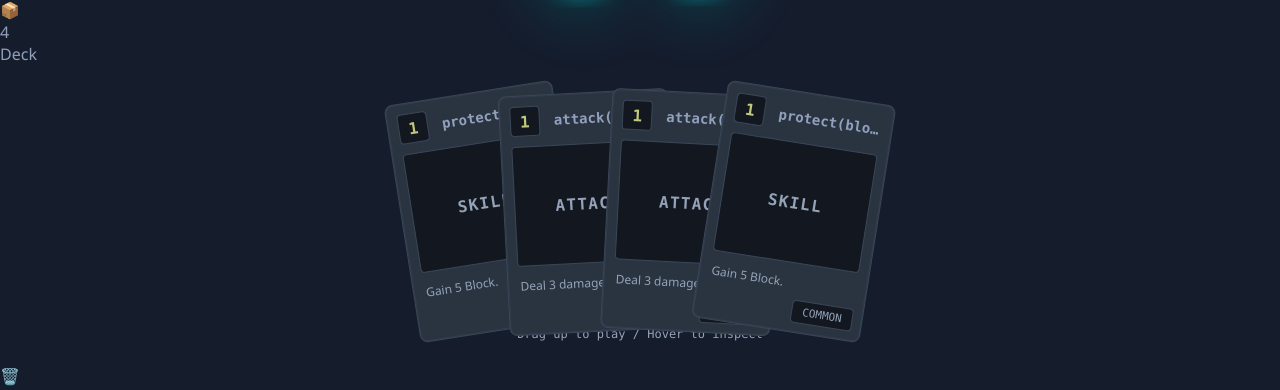
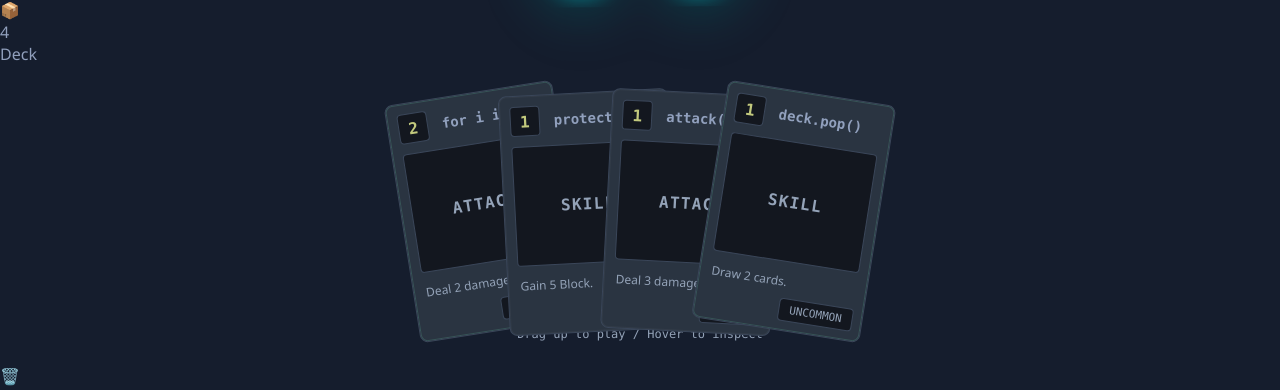
Before and after one commit to oy-hotwater/code-card, a React (Vite) app: page / in a window 1280 px wide. Shown: the part 369-759 px from the top of the page. Built offline with nearby package versions, Linux system fonts and the light colour scheme.

Commit message:
increase card types

```diff
--- a/src/game/cards.ts
+++ b/src/game/cards.ts
@@ -2,7 +2,7 @@ import type { Card } from "./types";
 
 const uid = () => `c_${Date.now()}_${Math.random().toString(16).slice(2)}`;
 
-// カードを量産できるように生成関数を定義
+// 1. 基本攻撃カード
 function createAttackCard(): Card {
   return {
     id: uid(),
@@ -27,6 +27,7 @@ function createAttackCard(): Card {
   };
 }
 
+// 2. 基本防御カード
 function createProtectCard(): Card {
   return {
     id: uid(),
@@ -48,16 +49,138 @@ function createProtectCard(): Card {
   };
 }
 
-// スターターデッキを生成
+// 3. 【新規】変数操作（回復）カード
+function createHealCard(): Card {
+  return {
+    id: uid(),
+    name: "heal(amount=8)",
+    cost: 1,
+    text: "Restore 8 HP.",
+    rarity: "uncommon",
+    kind: "skill",
+    codeLines: [
+      { text: "def heal(amount=8):", log: "回復モジュールを起動..." },
+      { text: "  global player_hp" },
+      {
+        text: "  player_hp += amount",
+        playerHpDelta: 8,
+        log: "プレイヤーのHPが 8 回復した！",
+      },
+      { text: "  return" },
+    ],
+  };
+}
+
+// 4. 【新規】リスト操作（ドロー）カード
+function createDrawCard(): Card {
+  return {
+    id: uid(),
+    name: "deck.pop()",
+    cost: 1,
+    text: "Draw 2 cards.",
+    rarity: "uncommon",
+    kind: "skill",
+    codeLines: [
+      {
+        text: "for _ in range(2):",
+        log: "2回ループして配列(デッキ)を操作します",
+      },
+      { text: "  card = deck.pop()", log: "山札の末尾から要素を pop() で取得" },
+      {
+        text: "  hand.append(card)",
+        playerDrawDelta: 1,
+        log: "手札(配列)に要素を append() して追加！",
+      },
+      { text: "  card = deck.pop()", log: "山札の末尾から要素を pop() で取得" },
+      {
+        text: "  hand.append(card)",
+        playerDrawDelta: 1,
+        log: "手札(配列)に要素を append() して追加！",
+      },
+    ],
+  };
+}
+
+// 5. 【新規】for文（連続攻撃）カード
+function createForLoopCard(): Card {
+  return {
+    id: uid(),
+    name: "for i in range(3)",
+    cost: 2,
+    text: "Deal 2 damage 3 times.",
+    rarity: "uncommon",
+    kind: "attack",
+    codeLines: [
+      {
+        text: "for i in range(3):",
+        log: "ループ処理開始: 3回攻撃を繰り返します",
+      },
+      {
+        text: "  enemy_hp -= 2 # i=0",
+        enemyHpDelta: -2,
+        animTrigger: "damage",
+        log: "1回目のループ: 2ダメージ！",
+      },
+      {
+        text: "  enemy_hp -= 2 # i=1",
+        enemyHpDelta: -2,
+        animTrigger: "damage",
+        log: "2回目のループ: 2ダメージ！",
+      },
+      {
+        text: "  enemy_hp -= 2 # i=2",
+        enemyHpDelta: -2,
+        animTrigger: "damage",
+        log: "3回目のループ: 2ダメージ！",
+      },
+    ],
+  };
+}
+
+// 6. 【新規】OSモジュール/大技（ウイルス除去）カード
+function createVirusRemovalCard(): Card {
+  return {
+    id: uid(),
+    name: "os.remove('/virus')",
+    cost: 3,
+    text: "Deal 18 damage.",
+    rarity: "rare",
+    kind: "attack",
+    damage: 18,
+    codeLines: [
+      {
+        text: "import os",
+        log: "システム権限を取得するため os モジュールをインポート...",
+      },
+      { text: "import shutil", log: "shutil モジュールをインポート..." },
+      {
+        text: "target = '/system/virus_core'",
+        log: "ウイルスのコアディレクトリパスを変数 target に代入",
+      },
+      {
+        text: "shutil.rmtree(target)",
+        enemyHpDelta: -18,
+        animTrigger: "damage",
+        log: "ディレクトリツリーを強制削除！ 18 の大ダメージ！",
+      },
+      {
+        text: "print('Removal complete.')",
+        log: "ウイルス除去処理が完了しました",
+      },
+    ],
+  };
+}
+
+// スターターデッキを生成（新しいカードを盛り込む）
 export function makeStarterDeck(): Card[] {
   return [
     createAttackCard(),
     createAttackCard(),
-    createAttackCard(),
-    createAttackCard(),
     createProtectCard(),
     createProtectCard(),
-    createProtectCard(),
-    createProtectCard(),
+    createHealCard(), // 回復
+    createDrawCard(), // 2枚ドロー
+    createForLoopCard(), // 連続攻撃
+    createVirusRemovalCard(), // ウイルス一掃大技（コスト3）
   ];
 }
--- a/src/game/types.ts
+++ b/src/game/types.ts
@@ -9,6 +9,7 @@ export type CodeLine = {
   enemyHpDelta?: number; // 敵へのダメージ (マイナス値)
   playerHpDelta?: number; // プレイヤーの回復・ダメージ
   playerBlockDelta?: number; // プレイヤーの防御力（ブロック）の増減
+  playerDrawDelta?: number; // 【新規】山札からカードを引く枚数
   animTrigger?: string; // 敵のアニメーション(TrojanHorseState)を発火させるトリガー
 };
 
--- a/src/game/useGame.ts
+++ b/src/game/useGame.ts
@@ -1,4 +1,4 @@
-import { useMemo, useState, useEffect } from "react";
+import { useMemo, useState, useEffect, useCallback } from "react";
 import type { Card, CardId } from "./types";
 import { makeStarterDeck } from "./cards";
 import type { TrojanHorseState } from "../ui/components/TrojanHorseIcon";
@@ -49,19 +49,8 @@ export function useGame() {
 
   const isExecuting = executingCard !== null;
 
-  // 初期化：デッキをシャッフルして4枚ドロー
-  useEffect(() => {
-    const initialDeck = shuffle(makeStarterDeck());
-    const initialHand = initialDeck.splice(0, 4); // 先頭から4枚引く
-    setCards({
-      deck: initialDeck,
-      hand: initialHand,
-      discard: [],
-    });
-  }, []);
-
-  // ドロー機能
-  function drawCards(amount: number) {
+  // ドロー機能 (useEffect内でも呼べるようにuseCallbackでラップ)
+  const drawCards = useCallback((amount: number) => {
     setCards((prev) => {
       let currentDeck = [...prev.deck];
       let currentDiscard = [...prev.discard];
@@ -81,7 +70,18 @@ export function useGame() {
 
       return { deck: currentDeck, hand: currentHand, discard: currentDiscard };
     });
-  }
+  }, []);
+
+  // 初期化：デッキをシャッフルして4枚ドロー
+  useEffect(() => {
+    const initialDeck = shuffle(makeStarterDeck());
+    const initialHand = initialDeck.splice(0, 4); // 先頭から4枚引く
+    setCards({
+      deck: initialDeck,
+      hand: initialHand,
+      discard: [],
+    });
+  }, []);
 
   function playCard(cardId: CardId) {
     if (isExecuting || turn !== "player") return;
@@ -134,6 +134,12 @@ export function useGame() {
         setPlayerHp((hp) => Math.max(0, hp + line.playerHpDelta!));
       if (line.playerBlockDelta)
         setPlayerBlock((block) => block + line.playerBlockDelta!);
+
+      // 【新規追加】ドロー効果の処理
+      if (line.playerDrawDelta) {
+        drawCards(line.playerDrawDelta);
+      }
+
       if (line.animTrigger) {
         setEnemyAnimState(line.animTrigger as TrojanHorseState);
       }
@@ -142,7 +148,7 @@ export function useGame() {
     }, 800);
 
     return () => clearTimeout(timer);
-  }, [executingCard, currentLineIndex]);
+  }, [executingCard, currentLineIndex, drawCards]);
 
   // プレイヤーのターン終了
   function endTurn() {
@@ -208,7 +214,7 @@ export function useGame() {
       clearTimeout(timer2);
       clearTimeout(timer3);
     };
-  }, [turn, maxEnergy]);
+  }, [turn, maxEnergy, drawCards]);
 
   return {
     cards, // まとめたStateを返す
```
